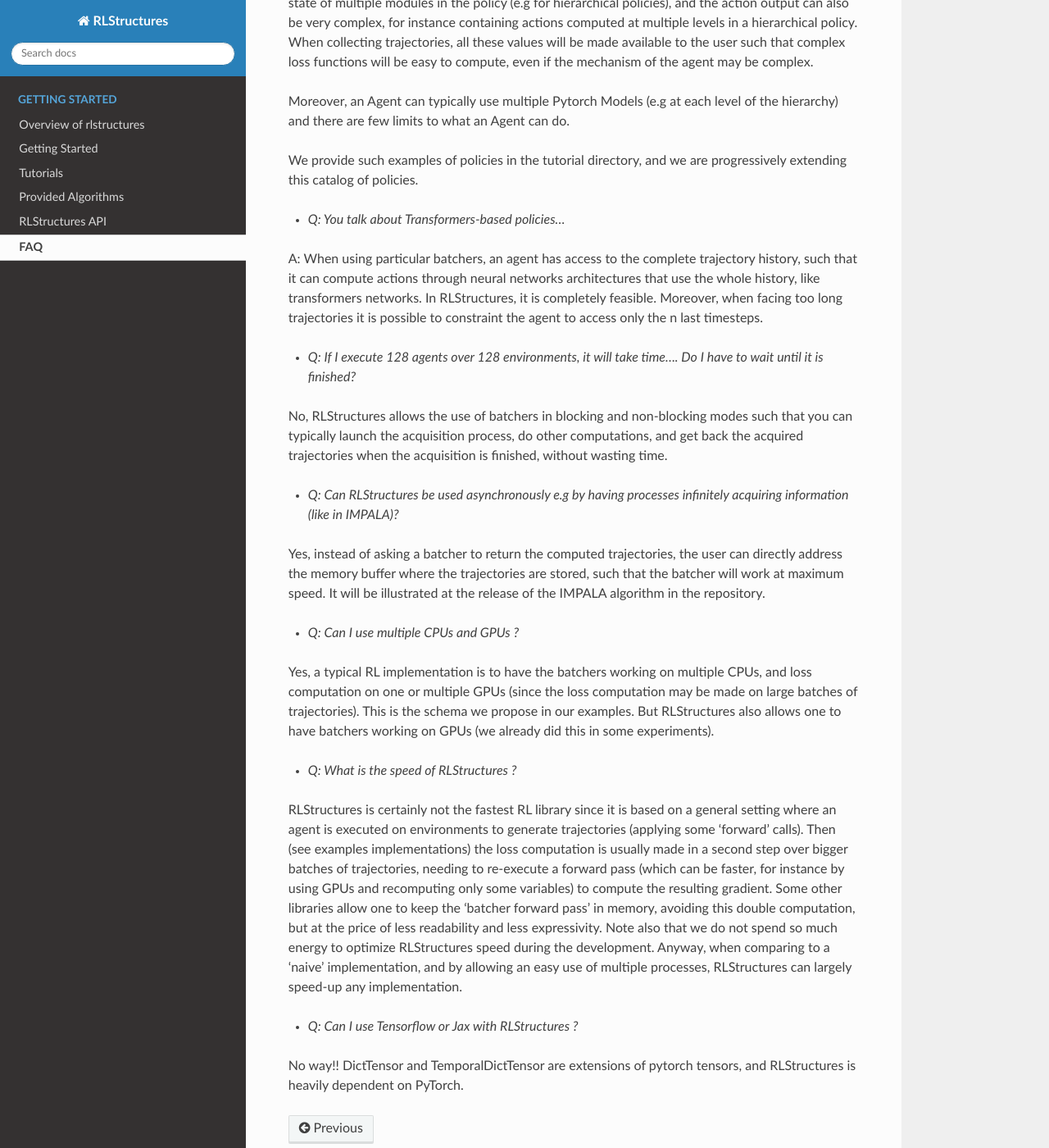
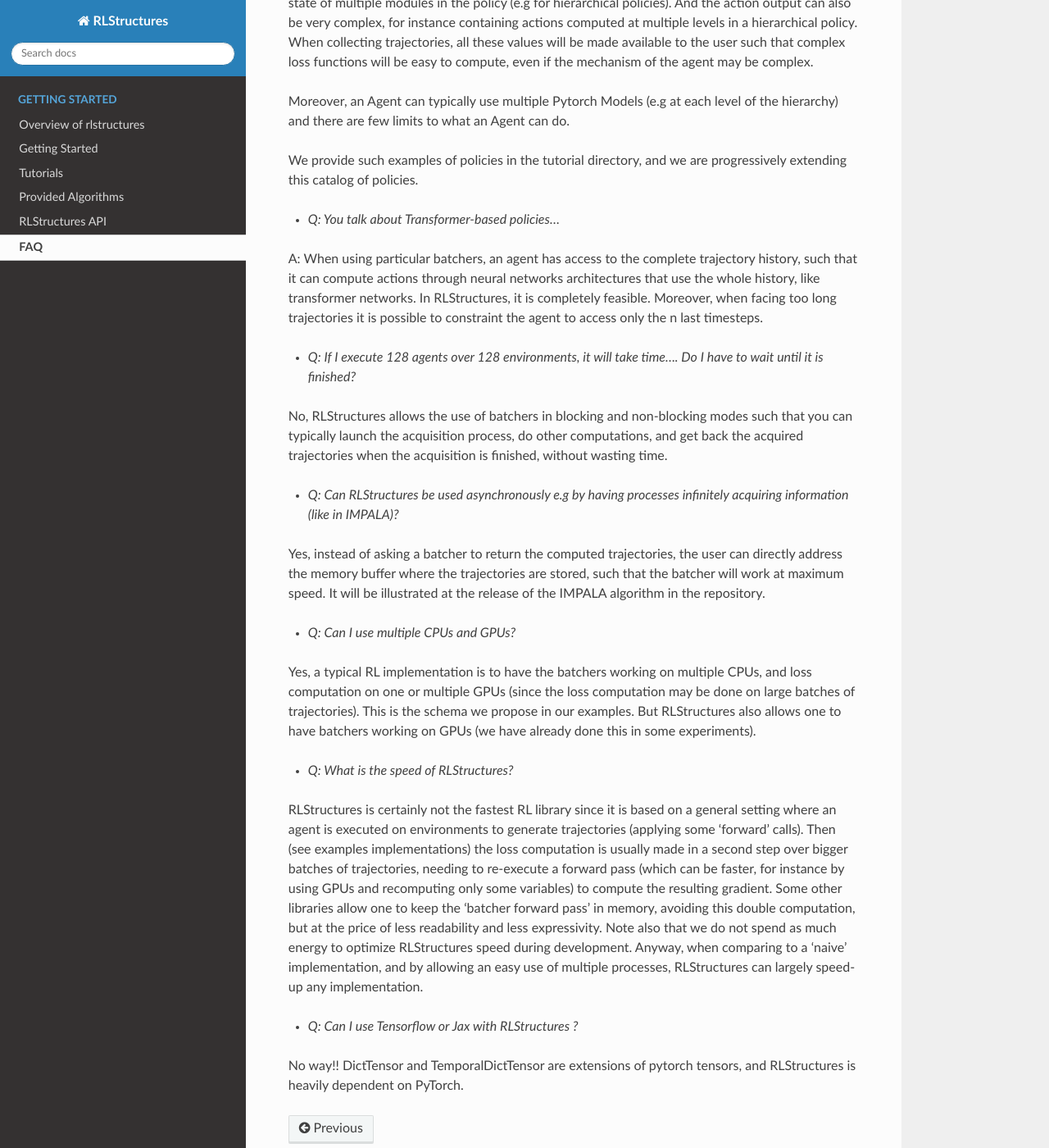
Before and after one commit to facebookresearch/rlstructures, a Sphinx documentation site: the page built from sphinx_docs/source/foireaq/foireaq.rst, in a window 1280 px wide and 1400 px high, scrolled down 1296 px. Shown: the whole window at 82% size. Built offline with Sphinx 7.4.7 and the Read the Docs theme 2.0.0, drawn with Linux system fonts in a browser that asks for light colours; some of the changed text lies outside the part shown.

Commit message:
Update foireaq.rst

```diff
--- a/sphinx_docs/source/foireaq/foireaq.rst
+++ b/sphinx_docs/source/foireaq/foireaq.rst
@@ -21,19 +21,19 @@
 
 As a simple example, one can for instance use the agent parameters z as the value of the epsilon in epsilon-greedy policies, such that trajectories with multiple values of epsilon can be sampled in parallel.
 
-This is a very powerful mechanism for practical problems e.g multitask learning where the environment parameters correspond to a task to solve,  mixtures of policies where the agent parameters are the identifier of the expert to use, etc….
+This is a very powerful mechanism for practical problems e.g multitask learning where the environment parameters correspond to a task to solve, mixtures of policies where the agent parameters are the identifier of the expert to use, etc.
 
-* *Q: You say that RLStructures allows one to implement complex policies. Can you tell more?*
+* *Q: You say that RLStructures allows one to implement complex policies. Can you tell me more?*
 
-A: The Agent API we provide is simple but powerful. It considers that an agent has an internal state (as a DictTensor which is a dictionary of tensors), and produces actions (as a DictTensor) and a next state (also as a DictTensor). The internal state can thus be very complex, containing for instance the state of multiple modules in the policy (e.g for hierarchical policies), and the action output can also be very complex, for instance containing actions computed at multiple levels in a hierarchical policy. When collecting trajectories, all these values will be made available to the user such that complex loss functions will be easy to compute, even if the mechanism of the agent may be complex.
+A: The Agent API we provide is simple but powerful. It expects that an agent has an internal state (as a DictTensor which is a dictionary of tensors), and produces actions (as a DictTensor) and a next state (also as a DictTensor). The internal state can thus be very complex, containing for instance the state of multiple modules in the policy (e.g for hierarchical policies). And the action output can also be very complex, for instance containing actions computed at multiple levels in a hierarchical policy. When collecting trajectories, all these values will be made available to the user such that complex loss functions will be easy to compute, even if the mechanism of the agent may be complex.
 
 Moreover, an Agent can typically use multiple Pytorch Models (e.g at each level of the hierarchy) and there are few limits to what an Agent can do.
 
 We provide such examples of policies in the tutorial directory, and we are progressively extending this catalog of policies.
 
-* *Q: You talk about Transformers-based policies...*
+* *Q: You talk about Transformer-based policies...*
 
-A: When using particular batchers, an agent has access to the complete trajectory history, such that it can compute actions through neural networks architectures that use the whole history, like transformers networks. In RLStructures, it is completely feasible. Moreover, when facing too long trajectories it is possible to constraint the agent to access only the n last timesteps.
+A: When using particular batchers, an agent has access to the complete trajectory history, such that it can compute actions through neural networks architectures that use the whole history, like transformer networks. In RLStructures, it is completely feasible. Moreover, when facing too long trajectories it is possible to constraint the agent to access only the n last timesteps.
 
 * *Q: If I execute 128 agents over 128 environments, it will take time…. Do I have to wait until it is finished?*
 
@@ -43,13 +43,13 @@
 
 Yes, instead of asking a batcher to return the computed trajectories, the user can directly address the memory buffer where the trajectories are stored, such that the batcher will work at maximum speed. It will be illustrated at the release of the IMPALA algorithm in the repository.
 
-* *Q: Can I use multiple CPUs and GPUs ?*
+* *Q: Can I use multiple CPUs and GPUs?*
 
-Yes, a typical RL implementation is to have the batchers working on multiple CPUs, and loss computation on one or multiple GPUs (since the loss computation may be made on large batches of trajectories). This is the schema we propose in our examples. But RLStructures also allows one to have batchers working on GPUs (we already did this in some experiments).
+Yes, a typical RL implementation is to have the batchers working on multiple CPUs, and loss computation on one or multiple GPUs (since the loss computation may be done on large batches of trajectories). This is the schema we propose in our examples. But RLStructures also allows one to have batchers working on GPUs (we have already done this in some experiments).
 
-* *Q: What is the speed of RLStructures ?*
+* *Q: What is the speed of RLStructures?*
 
-RLStructures is certainly not the fastest RL library since it is based on a general setting where an agent is executed on environments to generate trajectories (applying some ‘forward’ calls). Then (see examples implementations) the loss computation is usually made in a second step over bigger batches of trajectories, needing to re-execute a forward pass (which can be faster, for instance by using GPUs and recomputing only some variables) to compute the resulting gradient. Some other libraries allow one to keep the ‘batcher forward pass’ in memory, avoiding this double computation, but at the price of less readability and less expressivity. Note also that we do not spend so much energy to optimize RLStructures speed during the development. Anyway, when comparing to a ‘naive’ implementation, and by allowing an easy use of multiple processes, RLStructures can largely speed-up any implementation.
+RLStructures is certainly not the fastest RL library since it is based on a general setting where an agent is executed on environments to generate trajectories (applying some ‘forward’ calls). Then (see examples implementations) the loss computation is usually made in a second step over bigger batches of trajectories, needing to re-execute a forward pass (which can be faster, for instance by using GPUs and recomputing only some variables) to compute the resulting gradient. Some other libraries allow one to keep the ‘batcher forward pass’ in memory, avoiding this double computation, but at the price of less readability and less expressivity. Note also that we do not spend as much energy to optimize RLStructures speed during development. Anyway, when comparing to a ‘naive’ implementation, and by allowing an easy use of multiple processes, RLStructures can largely speed-up any implementation.
 
 * *Q: Can I use Tensorflow or Jax with RLStructures ?*
 
```
Also changed, not shown: other parts of sphinx_docs/source/foireaq/foireaq.rst (+1 -1 lines).
